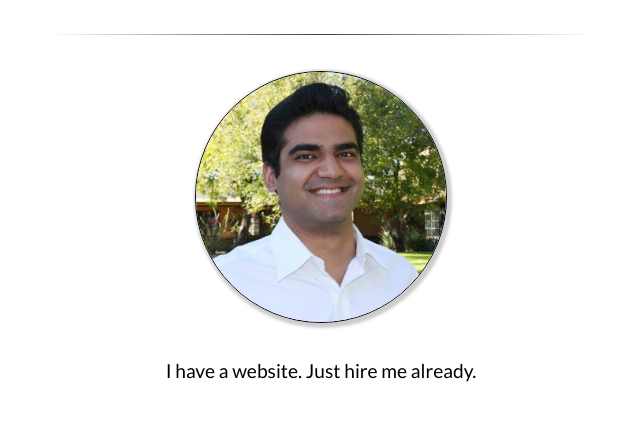
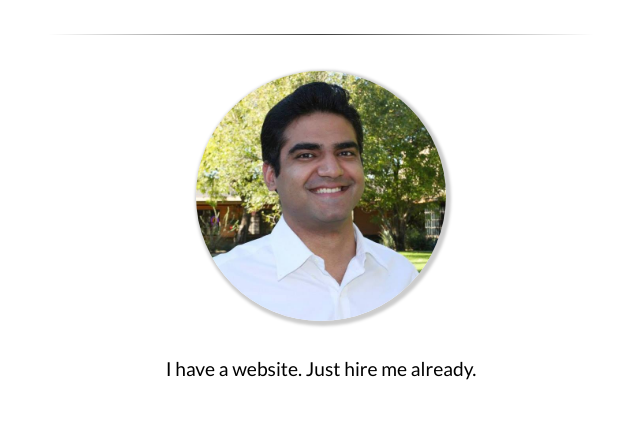
Before and after one commit to HimanshuKaulSahib/himanshukaulsahib.github.io, a plain HTML site: page index.html in a window 1280 px wide. Shown: the part 161-590 px from the top of the page, without its empty margins (319-959 px from the left). Drawn offline with Linux system fonts and the light colour scheme.

Commit message:
No borders

```diff
--- a/css/index.css
+++ b/css/index.css
@@ -38,7 +38,7 @@ a.turnGrey:hover {
 	border-radius: 50% 50% 50% 50%;
 	width: 250px;
 	height: 250px;
-	border: 1.5px solid black;
+	/*border: 1.5px solid black;*/
 	-moz-box-shadow:    2px 2px 3px 3px #ccc;
 	-webkit-box-shadow: 2px 2px 3px 3px #ccc;
 	box-shadow:         2px 2px 3px 3px #ccc;
```
